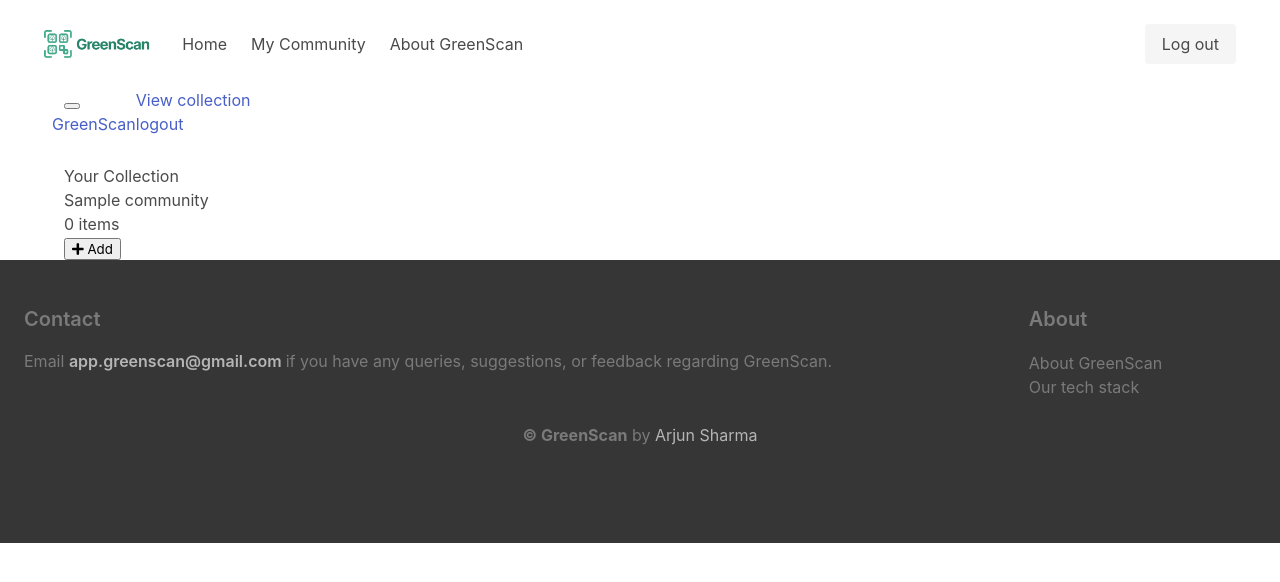
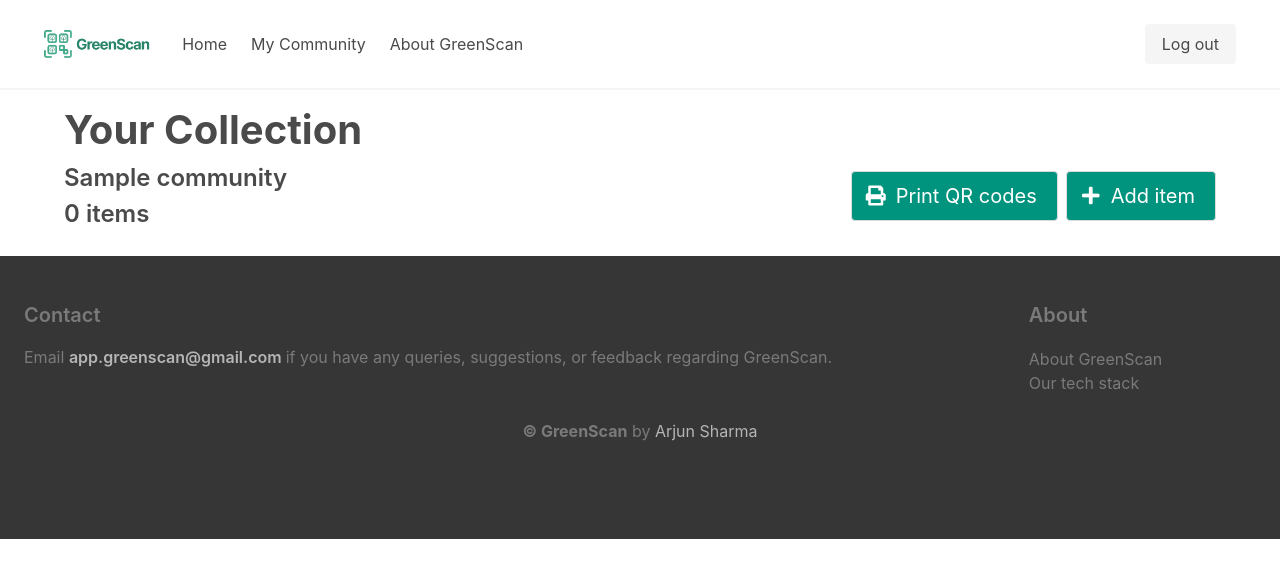
Before and after one commit to ArjunS07/greenqode, a Django app: page /communitycollection in a window 1280 px wide. Shown: the top 582 px of the page. Run offline with Django 4.2, Linux system fonts and the light colour scheme; a user stored in the database is signed in; tables that the repository leaves empty hold one stand-in row (values such as "Sample post").

Commit message:
fix community page

```diff
--- a/main/views.py
+++ b/main/views.py
@@ -84,7 +84,7 @@ def render_pdf_view(request, *args, **kwargs):
     uploaded_pdf_ref = generated_pdfs_ref + "/" + community_id + ".pdf"
     storage.child(uploaded_pdf_ref).put(temp_pdf_url)
 
-    media_url = storage.child(uploaded_pdf_ref).get_url()
+    media_url = storage.child(uploaded_pdf_ref).get_url(None)
 
     return HttpResponseRedirect(media_url)
 
--- a/static/css/dashboard.css
+++ b/static/css/dashboard.css
@@ -0,0 +1,8 @@
+.item-desc{
+    overflow: hidden;
+    text-overflow: ellipsis;
+    display: -webkit-box;
+    -webkit-line-clamp: 6; /* number of lines to show */
+    -webkit-box-orient: vertical;
+    line-height: 1.75em;
+}
--- a/templates/base.html
+++ b/templates/base.html
@@ -19,7 +19,7 @@
   </head>
 
   <body>
-<nav class="navbar has-shadow is-spaced" role="navigation"  aria-label="main navigation">
+<nav class="navbar has-shadow is-spaced mb-3" role="navigation"  aria-label="main navigation">
   <div class="navbar-brand">
     <a class="navbar-item" href="/">
       <img src="{% static "images/logo.png" %}" style = "width: 100%; height: 100px">
--- a/templates/communityCollection.html
+++ b/templates/communityCollection.html
@@ -11,116 +11,84 @@
 
 {% block content %}
 
-<nav class="navbar navbar-default">
- <div class="container">
-   <div class="navbar-header">
-     <button type="button" class="navbar-toggle" data-toggle="collapse" data-target="#myNavbar">
-       <span class="icon-bar"></span>
-       <span class="icon-bar"></span>
-       <span class="icon-bar"></span>
-     </button>
-     <a class="navbar-brand">
-<svg fill = "#79C99E" class = "qr-logo" xmlns="http://www.w3.org/2000/svg" viewBox="0 0 448 512"><!--! Font Awesome Pro 6.0.0 by @fontawesome - https://fontawesome.com License - https://fontawesome.com/license (Commercial License) Copyright 2022 Fonticons, Inc. --><path d="M144 32C170.5 32 192 53.49 192 80V176C192 202.5 170.5 224 144 224H48C21.49 224 0 202.5 0 176V80C0 53.49 21.49 32 48 32H144zM128 96H64V160H128V96zM144 288C170.5 288 192 309.5 192 336V432C192 458.5 170.5 480 144 480H48C21.49 480 0 458.5 0 432V336C0 309.5 21.49 288 48 288H144zM128 352H64V416H128V352zM256 80C256 53.49 277.5 32 304 32H400C426.5 32 448 53.49 448 80V176C448 202.5 426.5 224 400 224H304C277.5 224 256 202.5 256 176V80zM320 160H384V96H320V160zM352 448H384V480H352V448zM448 480H416V448H448V480zM416 288H448V416H352V384H320V480H256V288H352V320H416V288z"/></svg>      GreenScan
-    </a>
-   </div>
-   <div class="collapse navbar-collapse" id="myNavbar">
-     <ul class="nav navbar-nav">
-       <li><a href="{% url 'communitycollection' %}" class = "nav-active">View collection</a></li>
-       <li><a href="{% url 'logout' %}">logout</a></li>
-     </ul>
 
 
+<div class="container ">
+
+  <h1 class="is-size-2 has-text-weight-bold">Your Collection</h1>
+
+      <div class="is-flex-tablet is-flex-direction-row mb-5">
+        <div class="is-flex-grow-1">
+
+          <div class="block is-flex is-flex-direction-column">
+            <p class="is-size-4-tablet is-size-5-mobile has-text-weight-semibold"> {{ communityName }}</p>
+            <p class="is-size-4-tablet is-size-5-mobile has-text-weight-semibold">{{ numCommunityItems }} items</p>
           </div>
         </div>
-</nav>
 
-<div class="container">
+        <div class="buttons are-medium">
 
-    <div class="top-content row">
-
-
-
-      <div class="top-text col-md-9 col-xs-12">
-        <h1 class="l1-heading">Your Collection</h1>
-        <p class="secondary-heading community-name"> {{ communityName }}</p>
-        <p class="secondary-heading community-num-items">{{ numCommunityItems }} items</p>
-      </div>
-
-        <div class="top-action-items col-md-3 col-xs-12">
-
-          {% if  numCommunityItems > 0 %}
-
-          <a href="{{ printurl }}" target="_blank">
-            <button class="btn top-action-item print-btn app-btn">
+          <a href="{{ printurl }}" target="_blank" class = "mr-2">
+            <button class="button has-background-primary-dark	has-text-white is-flex is-align-items-center is-justify-content-center">
+              <span class="icon is-medium">
                 <i class="fa fa-print top-action-icon" aria-hidden="true"></i>
-              Print
+              </span>
+              <span> Print QR codes</span>
             </button>
           </a>
-        {% endif %}
 
           <a href="{% url 'additem' %}">
-            <button class="btn top-action-item add-btn app-btn">
-              <i class="fa fa-plus top-action-icon" aria-hidden="true"></i>
-              Add
+            <button class="button has-background-primary-dark	has-text-white is-flex is-align-items-center is-justify-content-center">
+              <span class="icon is-medium">
+                <i class="fa fa-plus" aria-hidden="true"></i>
+              </span>
+              <span> Add item </span>
             </button>
           </a>
-      </div>
-
-
-
-
-
 
         </div>
 
       </div>
 
-<div class = "container">
+</div>
 
-    <div class="items row">
+<div class = "container mb-5">
+
+    <div class="columns">
 
       {% for item in communityItems %}
 
-        <div class="col-md-3 col-sm-6 col-xs-12 card-wrapper">
-            <div class="card community-owner-item-card">
-
-              {% load static %}
+        <div class="column is-one-quarter">
+            <div class="box is-flex is-align-items-center is-justify-content-center is-flex-direction-column">
 
 
-              {% if item.hasImage == True %}
-                <img class="card-img-top" src="{{ item.image.url }}">
+              <div class="">
+                <p class="is-size-5 has-text-weight-semibold has-text-left"> {{ item.name }}</p>
+                <p class="is-size-6 has-text-weight-normal has-text-left item-desc mt-3 mb-3"> {{ item.description }}</p>
 
-              {% else %}
-              <img class="card-img-top" src="{% static 'images/tree-with-qr-code-placeholder.svg' %}">
+                <div class="columns flex-grow-0">
 
-              {% endif %}
+                  <div class="column">
 
-
-
-
-              <div class="card-body">
-                <p class="card-title"> {{ item.name }}</p>
-
-                <a href="{% url 'edititem' item.item_id %}" >
-
-                  <btn class = 'card-action-item btn edit-btn'>
-                    <i class="fa fa-solid fa-pencil edit-pencil-icon action-item-icon"></i>
-                    Edit
-                  </btn>
-
+                      <a href="{% url 'edititem' item.item_id %}"  class = 'button is-outlined is-link box'>
+                        <span class="icon">
+                          <i class="fa fa-solid fa-pencil-alt "></i>
+                        </span>
+                        <span> Edit </span>
                       </a>
 
-                <a href="{% url 'deletecommunityitem' item.item_id %}">
-                  <btn href="{% url 'deletecommunityitem' item.item_id %}" class = 'card-action-item btn delete-btn'>
-                    <i class="fa fa-solid fa-trash edit-pencil-icon action-item-icon"></i>
-                    Delete
-                  </btn>
+                  </div>
+
+                  <div class="column">
+
+                      <a href="{% url 'deletecommunityitem' item.item_id %}" class = "button is-outlined is-danger box">
+                        <span class="icon">
+                          <i class="fa fa-solid fa-trash "></i>
+                        </span>
+                        <span> Delete </span>
                       </a>
-
-
-
-
-
+                  </div>
+                </div>
 
 
               </div>
@@ -136,4 +104,7 @@
 
 </div>
 
+<link rel="stylesheet" href="{% static 'css/dashboard.css' %}">
+
+
 {% endblock %}
--- a/users/templates/registration/login.html
+++ b/users/templates/registration/login.html
@@ -12,9 +12,10 @@ Log in
 
   <div class="column is-offset-one-quarter is-half is-flex-direction-column is-justify-content-center align-items-center">
 
-      <h1 class="title is-2 has-text-centered"> Log In</h1>
 
-      <div id="login">
+      <div id="login" class = "box">
+        <h1 class="title is-2 has-text-centered"> Log In</h1>
+
         <form method = "post" class = "form-group" action = "/login/">
 
           {% csrf_token %}
--- a/users/templates/users/signup.html
+++ b/users/templates/users/signup.html
@@ -9,6 +9,9 @@
 {% block content %}
 <div class="p-5 columns is-desktop">
   <div class="column is-offset-one-quarter is-half is-flex-direction-column is-justify-content-center align-items-center">
+
+
+    <div class="box">
       <h1 class="title is-2 has-text-centered"> Register your Community </h1>
 
       <form method = "post" class = "form-group">
@@ -56,6 +59,8 @@
         <a href = "/login"> Create one <a/>
 
     </form>
+    </div>
+
 
 
   </div>
```
Lines whose indentation alone changed are shown as unchanged.
